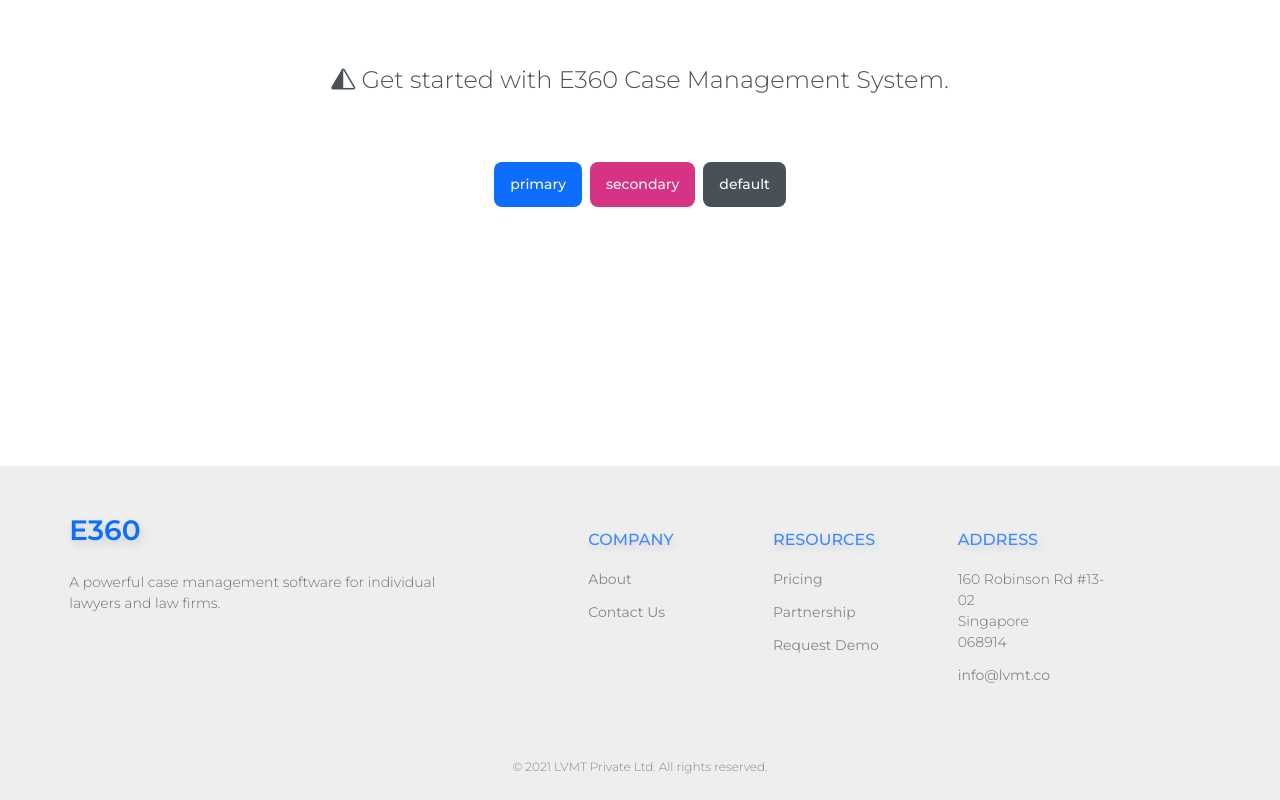
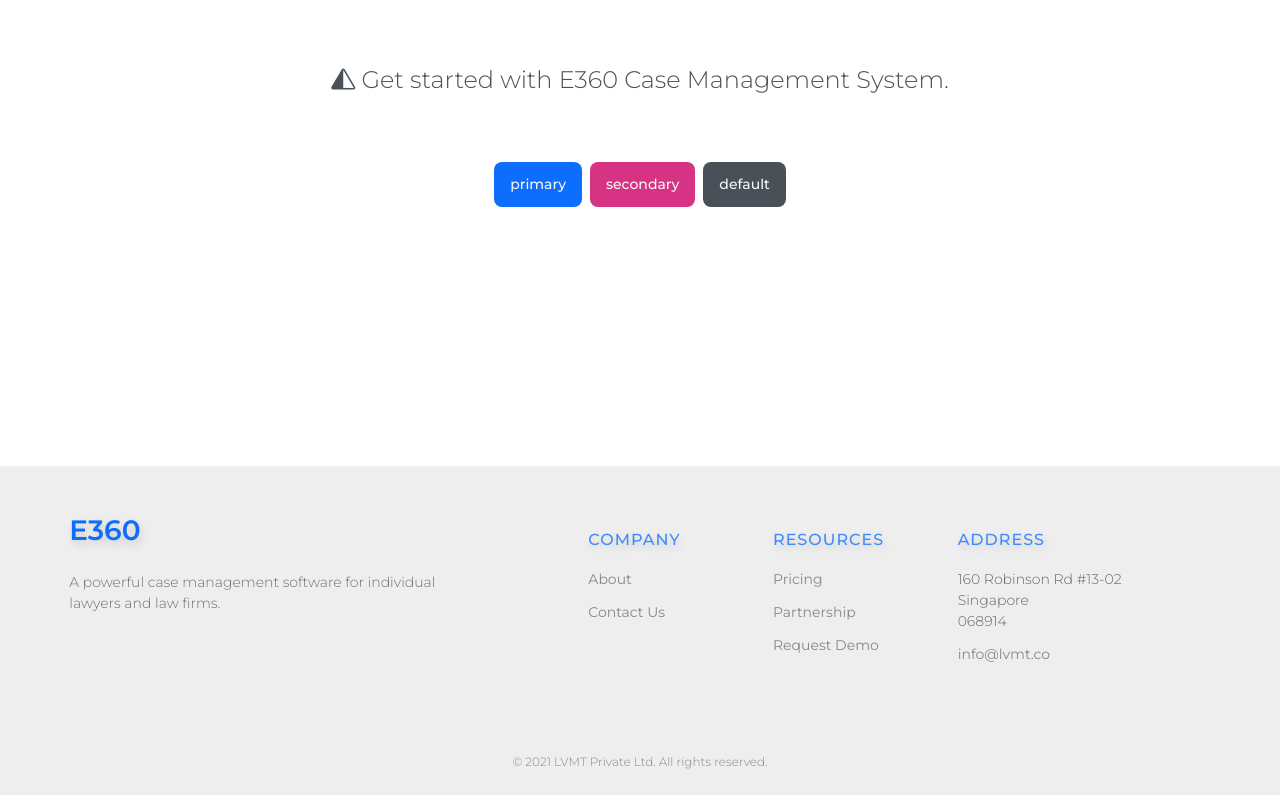
Before and after one commit to tylersai/lvmt-website, a Next.js app: page / in a window 1280 px wide. Shown: the part 334-1134 px from the top of the page. Built offline with nearby package versions, Linux system fonts and the light colour scheme.

Commit message:
typography style small changes and .text-nowrap

```diff
--- a/components/Footer.tsx
+++ b/components/Footer.tsx
@@ -40,17 +40,17 @@
       links.map((el, i) =>
         el.href ? (
           <Link key={i} href={el.href}>
-            <a>{el.text}</a>
+            <a className="text-nowrap">{el.text}</a>
           </Link>
         ) : (
-          <p className="my-0" key={i}>
+          <span className="my-0" key={i}>
             {el.text.split("\n").map((el) => (
               <Fragment key={el}>
-                <span>{el}</span>
+                <span className="text-nowrap">{el}</span>
                 <br />
               </Fragment>
             ))}
-          </p>
+          </span>
         )
       )}
   </div>
@@ -59,7 +59,7 @@
 export const Footer: React.FC = () => {
   return (
     <footer className={classNames("container-fluid bg-sh-gray-lightest pt-5 pb-4", styles.Footer)}>
-      <div className="row justify-content-center">
+      <div className="row justify-content-center pb-3">
         <div className="col-md-4 px-5 px-md-3 pb-4">
           <h1 className="text-primary text-shadow mb-4">E360</h1>
           <p>A powerful case management software for individual lawyers and law firms.</p>
--- a/styles/Footer.module.scss
+++ b/styles/Footer.module.scss
@@ -5,6 +5,7 @@
   }
   h5 {
     font-size: 16px;
+    letter-spacing: 1px;
   }
   p {
     opacity: 0.8;
@@ -23,4 +24,8 @@
       color: var(--bs-blue-400);
     }
   }
+  span {
+    font-size: 14px;
+    color: var(--sh-gray-dark);
+  }
 }
```
